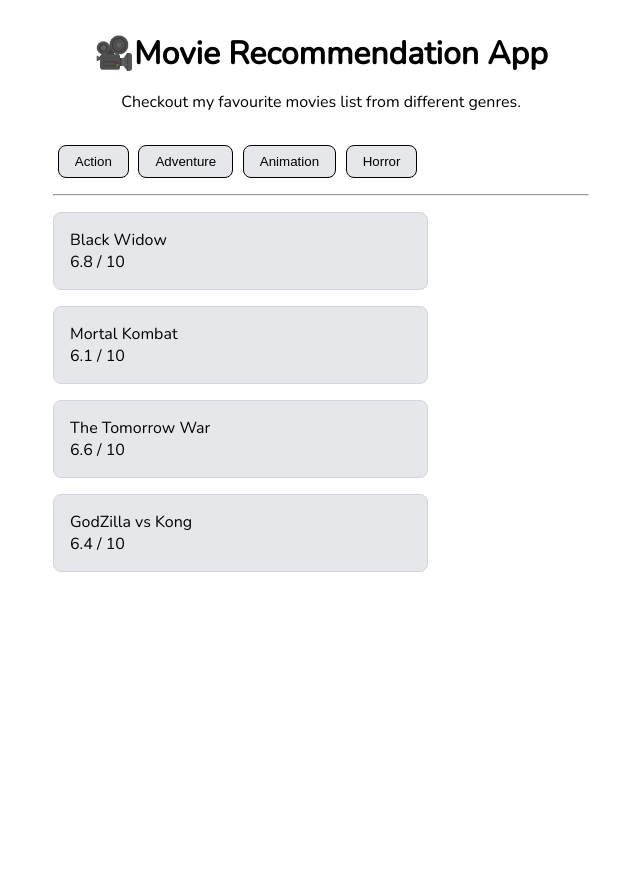
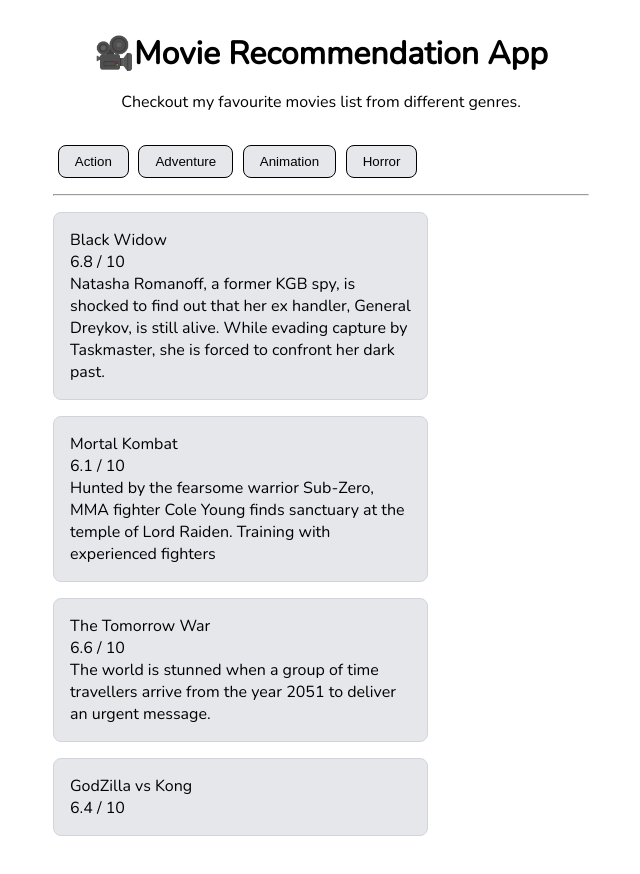
Before and after one commit to IImRan007/movie-recommendation-app, a React (Create React App) app: page / in a window 1280 px wide. Shown: the top 874 px of the page, without its empty margins (319-959 px from the left). Before the commit the page ends 800 px from the top, so only its background shows below. Built offline with nearby package versions, Linux system fonts and the light colour scheme.

Commit message:
Update App.js

```diff
--- a/src/App.js
+++ b/src/App.js
@@ -110,6 +110,7 @@
             <li className="list" key={movie.name}>
               <div> {movie.name} </div>
               <div> {movie.rating} </div>
+              <div> {movie.description} </div>
             </li>
           ))}
         </ul>
```
